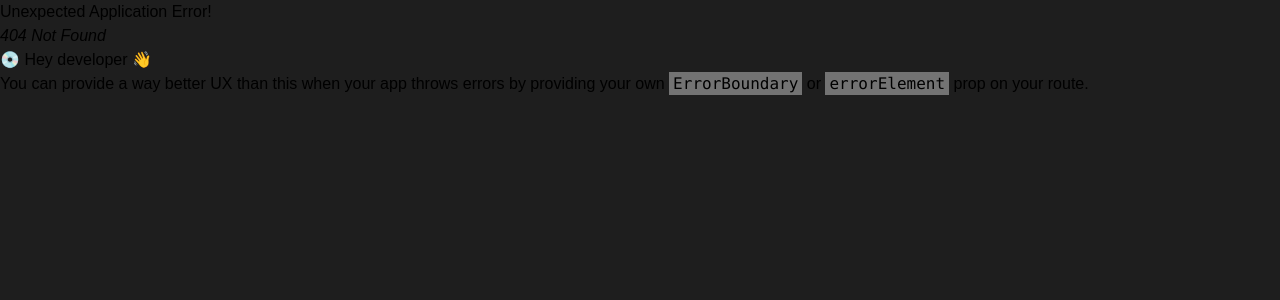
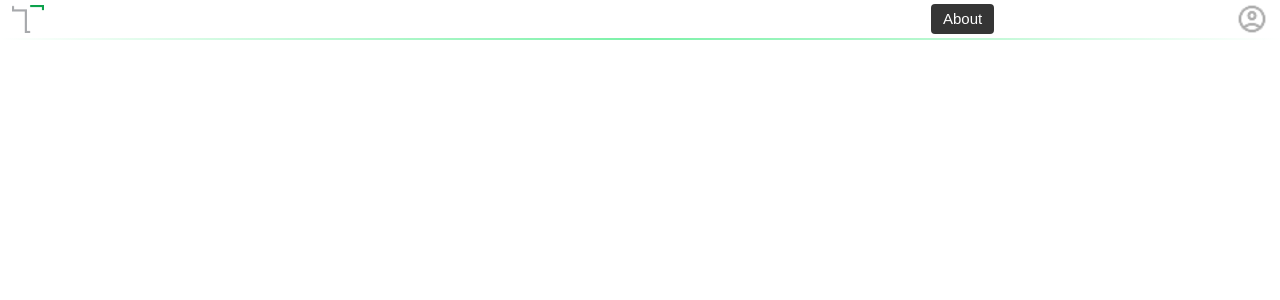
Before and after one commit to ASHISHX07/VENN-FE, a React (Vite) app: page /about in a window 1280 px wide. Before the commit this address had no page. Shown: the top 300 px of the page. Built offline with nearby package versions, Linux system fonts and the light colour scheme.

Commit message:
navbar modification ~office

```diff
--- a/src/App.jsx
+++ b/src/App.jsx
@@ -1,10 +1,11 @@
 import React from 'react'
 import { createBrowserRouter, createRoutesFromElements, Route, RouterProvider } from 'react-router'
+import RootLayout from './components/layout/RootLayout';
 import Home from './pages/Home'
-import RootLayout from './components/layout/RootLayout';
 import Strategies from './pages/Strategies'
 import Backtest from './pages/Backtest';
 import Positions from './pages/Positions';
+import About from './pages/About';
 
 const App = () => {
 
@@ -15,6 +16,7 @@ const App = () => {
                 <Route path='strategies' element={<Strategies />} />
                 <Route path='backtest' element={<Backtest />} />
                 <Route path='positions' element={<Positions />} />
+                <Route path='about' element={<About />} />
             </Route>
         )
     );
--- /dev/null
+++ b/src/components/InfoLayout.jsx
@@ -0,0 +1,11 @@
+import React from "react";
+
+function InfoLayout() {
+    return (
+        <div className="flex min-w-fit max-w-22 min-h-fit max-h-18 border border-gray-400">
+
+        </div>
+    );
+}
+
+export default InfoLayout;
--- a/src/components/layout/Navbar.jsx
+++ b/src/components/layout/Navbar.jsx
@@ -11,15 +11,15 @@ export const Navbar = () => {
     const [theme, setTheme] = useState();
 
 	return (
-		<nav className="relative min-w-full h-12 items-center flex flex-col">
-            <div className="relative min-w-full items-center flex h-full">
+		<nav className="min-w-full h-10 mb-2 items-center flex flex-col sticky">
+            <div className="relative min-w-full items-center flex h-full justify-between">
                 <div className="text-white w-[20%] h-full items-center flex">
                     <Link className={"cursor-default"}>
-                        <img src={logo} alt="Logo" className="h-auto w-8 mx-2 md:w-8 md:mx-3 cursor-pointer" />
+                        <img src={logo} alt="Logo" className="h-auto w-5 mx-2 md:w-8 md:mx-3 cursor-pointer" />
                     </Link>
                 </div>
                 <div className="hidden md:flex text-white w-[80%] h-full items-center justify-evenly text-[15px]">
-                    <div className="anchor w-auto h-auto flex box-border px-3 py-1 rounded">
+                    <div className="anchor w-auto h-auto flex box-border px-3 py-0.5 rounded">
                         <NavLink to={'/'}>Dashboard</NavLink>
                     </div>
                     <div className="anchor w-auto h-auto flex box-border px-3 py-1 rounded">
@@ -31,12 +31,15 @@ export const Navbar = () => {
                     <div className="anchor w-auto h-auto flex box-border px-3 py-1 rounded">
                         <NavLink to={'/positions'}>Positions</NavLink>
                     </div>
+                    <div className="anchor w-auto h-auto flex box-border px-3 py-1 rounded">
+                        <NavLink to={'/about'}>About</NavLink>
+                    </div>
                 </div>
-                <div className="hidden md:flex text-white w-[20%] h-full items-center justify-end">
-                    <img src={accIcon} alt="account_icon" className="hidden md:flex cursor-pointer w-8 mx-3"/>
+                <div className="flex text-white w-[20%] h-full items-center justify-end">
+                    <img src={accIcon} alt="account_icon" className="flex cursor-pointer w-5 mx-2 md:w-8 md:mx-3"/>
                 </div>
             </div>
-            <div className="h-0.5 w-full bg-linear-to-r from-transparent via-gray-600 to-transparent"></div>
+            <div className="h-0.5 w-full bg-linear-to-r from-transparent via-green-300 to-transparent"></div>
             {/* <div className="mx-auto flex max-w-7xl items-center justify-between px-4 py-3"> */}
 
                 {/* ---------- Logo section ---------- */}
--- a/src/index.css
+++ b/src/index.css
@@ -3,7 +3,7 @@
 
 body {
     font-family: 'Poppins', sans-serif;
-    background: #1e1e1e;
+    background: #ffffff;
 }
 
 body::-webkit-scrollbar {
@@ -12,6 +12,4 @@ body::-webkit-scrollbar {
 
 .anchor:has(.active) {
     background-color: #353535;
-    color: rgb(171, 255, 45);
-    border: 1px solid gray;
 }
--- /dev/null
+++ b/src/pages/About.jsx
@@ -0,0 +1,11 @@
+import React from "react";
+
+function About() {
+
+
+    return (
+        <div className="items-center justify-center text-white text-4xl relative">About page to be made</div>
+    )
+}
+
+export default About;
--- a/src/pages/Home.jsx
+++ b/src/pages/Home.jsx
@@ -1,13 +1,15 @@
 import React from "react";
+import InfoLayout from "../components/InfoLayout";
 
 const Home = () => {
-	return (
-		<div className="flex w-[98%] min-h-[30px] h-auto my-3 items-center border border-gray-600 rounded-sm">
-      <div className="">
 
-      </div>
-    </div>
-	);
+  let accBalance = 4000
+  let vBal = 14280
+  let tripTime = null;
+
+  return (
+    <InfoLayout />
+  );
 };
 
 export default Home;
```
